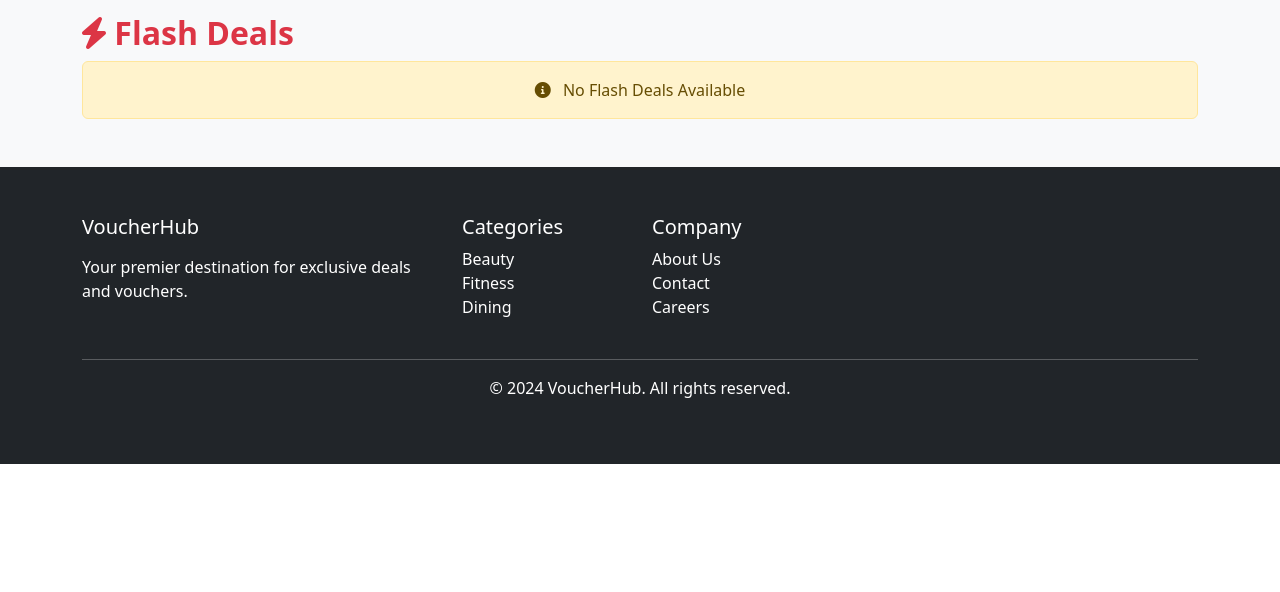
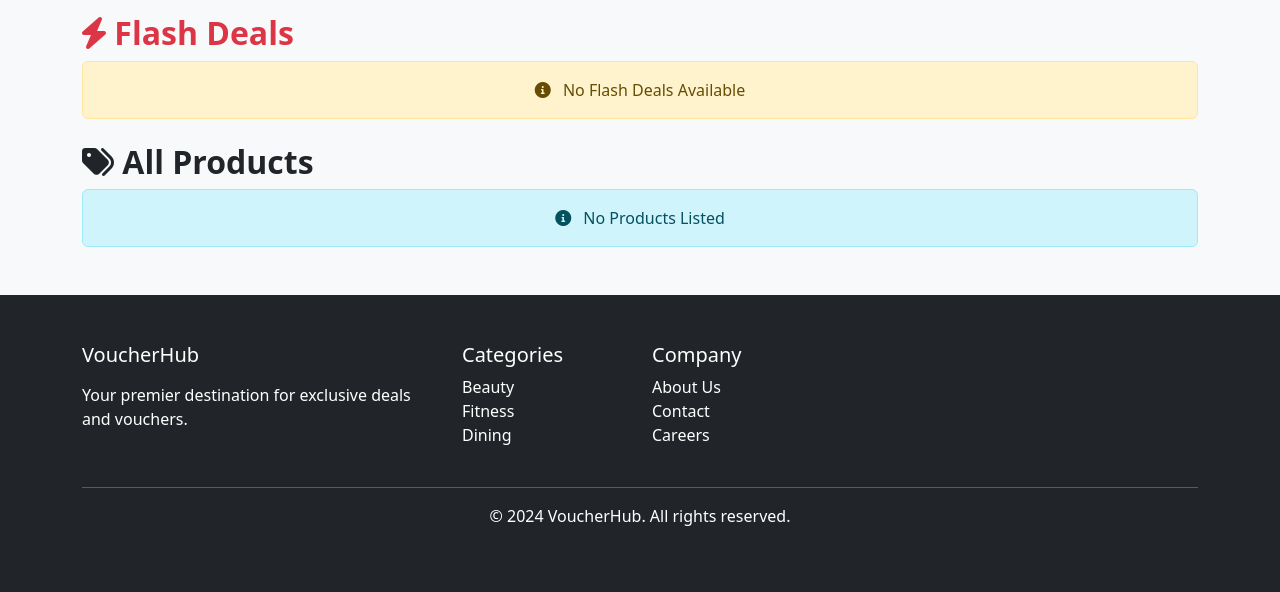
Before and after one commit to Amabellzq/INF2006_Group24, a Flask app: template webapp/templates/home.html in a window 1280 px wide. Shown: the part 614-1206 px from the top of the page. Before the commit the page ends 1078 px from the top, so only its background shows below. Run offline with Flask 3, Linux system fonts and the light colour scheme; the template is opened without the code that fills it, so the values that code supplies are empty.

Commit message:
upddated html

```diff
--- a/webapp/templates/home.html
+++ b/webapp/templates/home.html
@@ -63,6 +63,24 @@
                            class="btn btn-sm-custom btn-primary flex-fill text-center d-flex align-items-center justify-content-center">
                             <i class="fas fa-eye me-2"></i> View Details
                         </a>
+
+                        {% if current_user.role == 'admin' %}
+                            <button class="btn btn-sm-custom btn-secondary flex-fill text-center d-flex align-items-center justify-content-center"
+                                    disabled data-bs-toggle="tooltip" title="Admins cannot purchase products.">
+                            <i class="fas fa-cart-plus me-2"></i> Purchase Now
+                            </button>
+                        {% elif product.stock > 0 %}
+                            <a href="{{ url_for('payment.payment_page', product_id=product.id) }}"
+                            class="btn btn-sm-custom btn-primary flex-fill text-center d-flex align-items-center justify-content-center">
+                            <i class="fas fa-cart-plus me-2"></i> Purchase Now
+                            </a>
+                        {% else %}
+                            <button class="btn btn-sm-custom btn-secondary flex-fill text-center d-flex align-items-center justify-content-center"
+                                    disabled>
+                            <i class="fas fa-ban me-2"></i> SOLD OUT
+                            </button>
+                        {% endif %}
+
                     </div>
                 </div>
             </div>
@@ -74,5 +92,68 @@
         </div>
         {% endif %}
     </div>
+
+    <!-- 🛍️ All Products Row -->
+    <div class="mt-4">
+        <h2 class="fw-bold"><i class="fas fa-tags"></i> All Products</h2>
+
+        {% if products %}
+        <div class="row row-cols-1 row-cols-md-3 g-4">
+            {% for product in products %}
+            <div class="col">
+                <div class="card h-100 shadow-sm">
+                    {% if product.image_url %}
+                        <img src="{{ url_for('products.product_image', product_id=product.id) }}"
+                         class="card-img-top"
+                         alt="{{ product.name }}">
+                    {% else %}
+                        <img src="https://via.placeholder.com/400x300?text=No+Image"
+                            class="card-img-top"
+                            alt="{{ product.name }}">
+                    {% endif %}
+
+                    <div class="card-body">
+                        <h5 class="card-title">{{ product.name }}</h5>
+                        <p class="card-text text-muted">{{ product.description|truncate(100) }}</p>
+
+                        <span class="fw-bold fs-5">${{ "%.2f"|format(product.original_price) }}</span>
+                    </div>
+
+                    <div class="card-footer d-flex gap-2">
+                        <a href="{{ url_for('products.product_detail', product_id=product.id) }}"
+                            class="btn btn-sm-custom  btn-primary flex-fill text-center d-flex align-items-center justify-content-center">
+                            <i class="fas fa-eye me-2"></i> View Details
+                        </a>
+
+                        <!-- "Purchase Now" Button -->
+                        {% if current_user.role == 'admin' %}
+                        <button class="btn btn-sm-custom btn-primary flex-fill text-center d-flex align-items-center justify-content-center"
+                                disabled data-bs-toggle="tooltip" title="Admins cannot purchase products.">
+                            <i class="fas fa-cart-plus me-2"></i> Purchase Now
+                        </button>
+                        {% elif product.stock > 0 %}
+                        <a href="{{ url_for('payment.payment_page', product_id=product.id) }}"
+                            class="btn btn-sm-custom  btn-primary flex-fill text-center d-flex align-items-center justify-content-center">
+                            <i class="fas fa-cart-plus me-2"></i> Purchase Now
+                        </a>
+                        {% else %}
+                        <button class="btn btn-sm-custom  btn-primary flex-fill text-center d-flex align-items-center justify-content-center"
+                                disabled>
+                            <i class="fas fa-ban me-2"></i> SOLD OUT
+                        </button>
+                        {% endif %}
+
+                    </div>
+                </div>
+            </div>
+            {% endfor %}
+        </div>
+        {% else %}
+        <div class="alert alert-info text-center">
+            <i class="fas fa-info-circle me-2"></i> No Products Listed
+        </div>
+        {% endif %}
+    </div>
+
 </div>
 {% endblock %}
```
Also changed, not shown: webapp/templates/product_list.html (+24 -1 lines).
